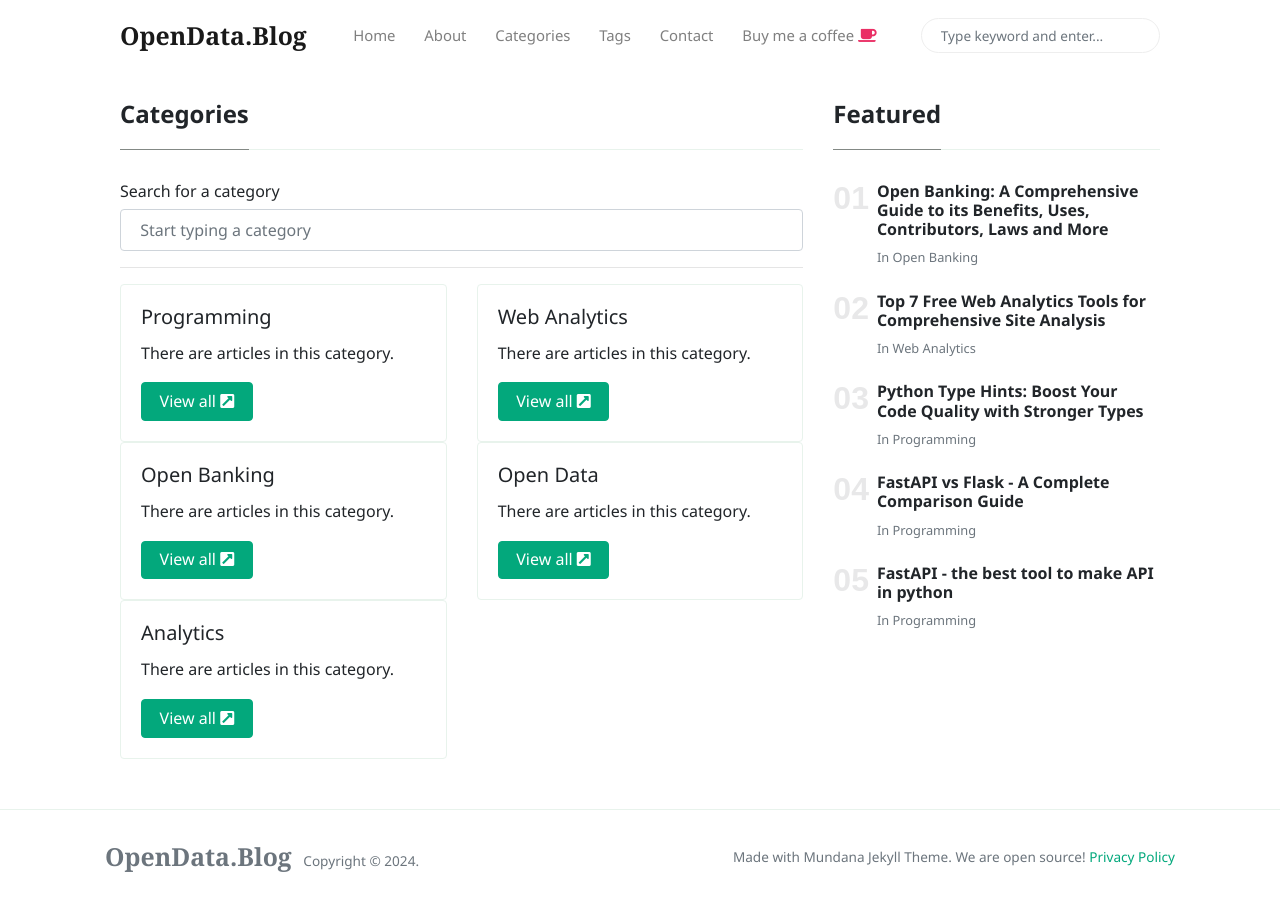
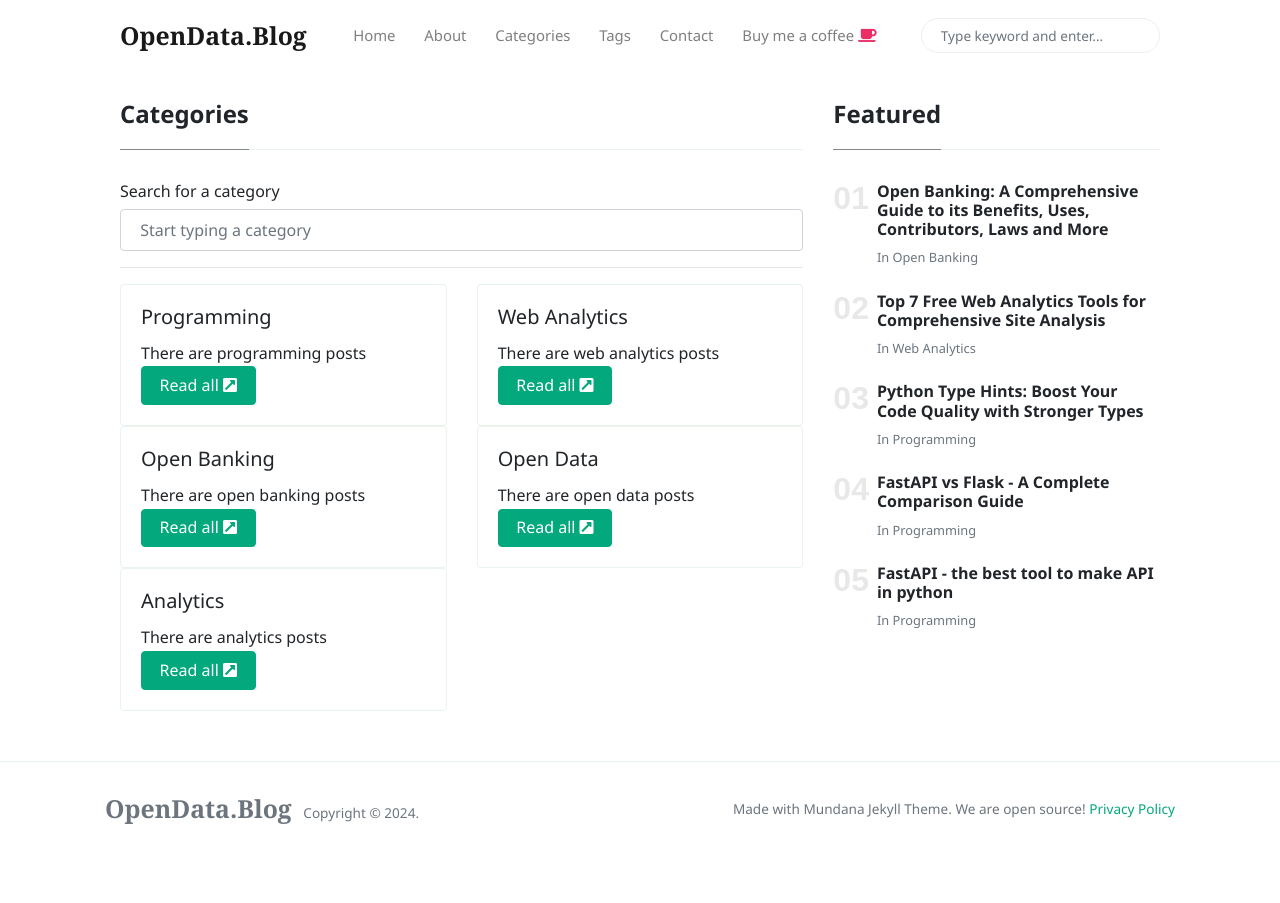
Before and after one commit to victorjohnsonk/victorjohnsonblog.github.io, a Jekyll site: the page built from _pages/categories.html, in a window 1280 px wide. Built offline with Jekyll 4.4.1, drawn with Linux system fonts in a browser that asks for light colours; nearby versions of some CDN libraries.

Commit message:
Update categories.html

```diff
--- a/_pages/categories.html
+++ b/_pages/categories.html
@@ -19,8 +19,8 @@ permalink: "/categories"
             <div class="card">
                 <div class="card-body">
                     <h5 class="card-title">{{ category[0] }}</h5>
-                    <p class="card-text">There are articles in this category.</p>
-                    <a href="{{ site.baseurl }}/categories?id={{ category[0] | downcase }}" class="btn btn-primary">View all <i class="fas fa-external-link-square-alt"></i></a>
+                    <p class="card-text">There are {{ category[0] | downcase }} posts
+                    <a href="{{ site.baseurl }}/categories?id={{ category[0] | downcase }}" class="btn btn-primary">Read all <i class="fas fa-external-link-square-alt"></i></a></p>
                 </div>
             </div>
         </div>
```
